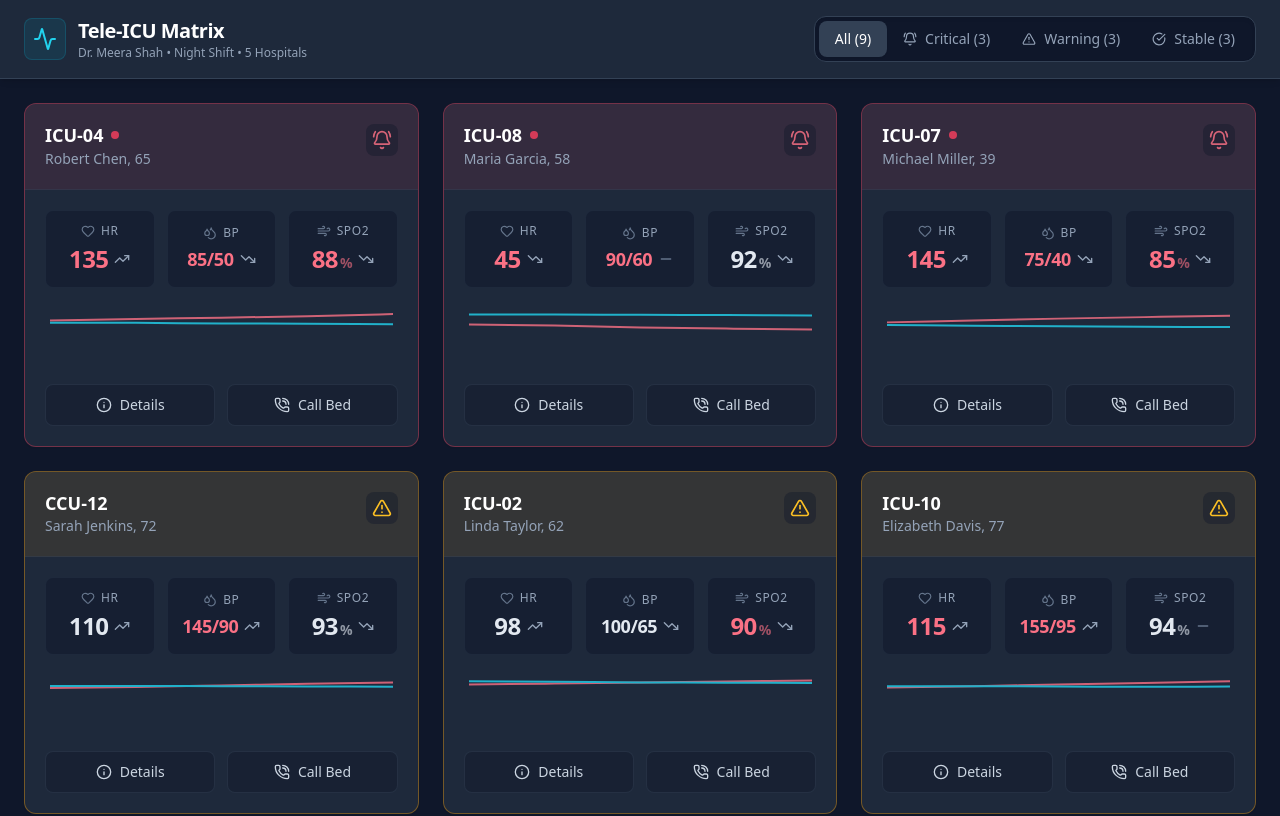
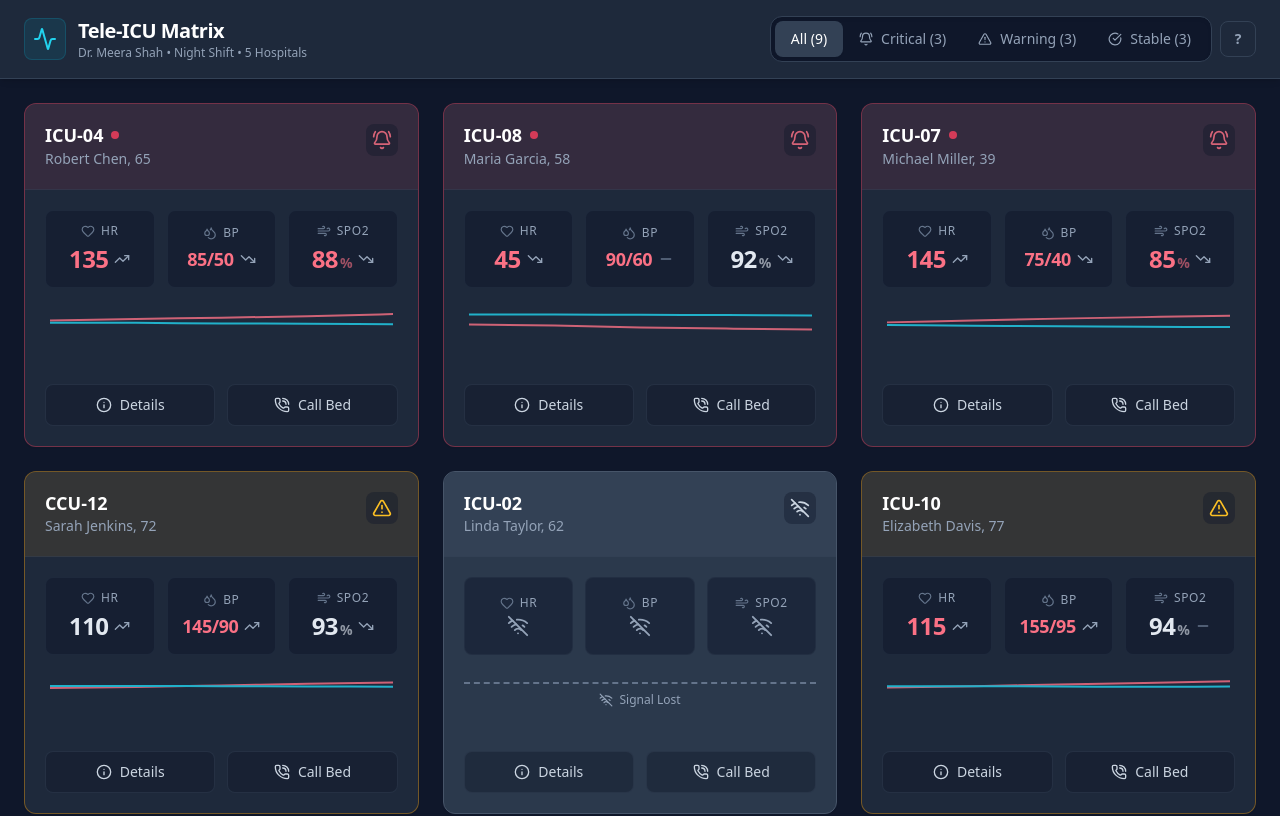
Before and after one commit to hmistry1331/Tele_ICU, a React (Vite) app: page / in a window 1280 px wide. Shown: the top 816 px of the page. Built offline with nearby package versions, Linux system fonts and the light colour scheme.

Commit message:
add help and documentation

```diff
--- a/tele_icu_command_center.tsx
+++ b/tele_icu_command_center.tsx
@@ -2,11 +2,11 @@ import React, { useState, useMemo } from 'react';
 import {
   Activity, PhoneCall, Info, AlertTriangle,
   CheckCircle, TrendingUp, TrendingDown, Minus,
-  Heart, Droplets, Wind, X, BellRing
+  Heart, Droplets, Wind, X, BellRing, WifiOff
 } from 'lucide-react';
 import { LineChart, Line, ResponsiveContainer, YAxis, XAxis, Tooltip } from 'recharts';
 
-type PatientStatus = 'critical' | 'warning' | 'stable';
+type PatientStatus = 'critical' | 'warning' | 'stable' | 'disconnected';
 type Trend = 'up' | 'down' | 'stable';
 type VitalLimit = 'high' | 'low' | 'normal';
 type Patient = {
@@ -99,7 +99,7 @@ const initialPatients: Patient[] = [
     notes: 'Stable on CPAP.'
   },
   {
-    id: 'PT-106', name: 'Linda Taylor', age: 62, hospital: 'Northway Clinic', bed: 'ICU-02', status: 'warning',
+    id: 'PT-106', name: 'Linda Taylor', age: 62, hospital: 'Northway Clinic', bed: 'ICU-02', status: 'disconnected',
     vitals: {
       hr: { value: 98, trend: 'up', limit: 'normal' },
       bp: { value: '100/65', trend: 'down', limit: 'normal' },
@@ -110,7 +110,7 @@ const initialPatients: Patient[] = [
       { time: '04:00', hr: 92, spo2: 92 }, { time: '05:00', hr: 95, spo2: 91 },
       { time: '06:00', hr: 98, spo2: 90 }
     ],
-    notes: 'Pneumonia, oxygen requirement increasing.'
+    notes: 'Connection Lost'
   },
   {
     id: 'PT-107', name: 'William Brown', age: 54, hospital: 'Eastside Health', bed: 'ICU-05', status: 'stable',
@@ -173,13 +173,14 @@ export default function TeleICUDashboard() {
     type: 'call' | 'details' | null;
     patient: Patient | null;
   }>({ isOpen: false, type: null, patient: null });
+  const [isHelpOpen, setIsHelpOpen] = useState(false);
 
   // 1. Calculate stats for the Top Navigation (Reduces Alarm Fatigue by providing summary)
   const stats = useMemo(() => {
     return {
       all: initialPatients.length,
       critical: initialPatients.filter(p => p.status === 'critical').length,
-      warning: initialPatients.filter(p => p.status === 'warning').length,
+      warning: initialPatients.filter(p => p.status === 'warning' || p.status === 'disconnected').length,
       stable: initialPatients.filter(p => p.status === 'stable').length,
     };
   }, []);
@@ -188,11 +189,11 @@ export default function TeleICUDashboard() {
   const sortedAndFilteredPatients = useMemo(() => {
     let filtered = initialPatients;
     if (filter !== 'all') {
-      filtered = initialPatients.filter(p => p.status === filter);
+      filtered = initialPatients.filter(p => p.status === filter || (filter === 'warning' && p.status === 'disconnected'));
     }
 
     // Sort logic: Critical (3) > Warning (2) > Stable (1)
-    const statusWeight: Record<PatientStatus, number> = { critical: 3, warning: 2, stable: 1 };
+    const statusWeight: Record<PatientStatus, number> = { critical: 3, warning: 2, disconnected: 2, stable: 1 };
 
     return filtered.sort((a, b) => {
       // Primary sort by status weight (descending)
@@ -228,8 +229,9 @@ export default function TeleICUDashboard() {
           </div>
         </div>
 
+        <div className="flex w-full md:w-auto max-w-full items-center gap-2">
           {/* Filter Controls / Summary Counters */}
-        <div className="flex w-full md:w-auto max-w-full overflow-x-auto bg-slate-900 p-1 rounded-xl border border-slate-700 shadow-inner">
+          <div className="flex min-w-0 flex-1 md:flex-none overflow-x-auto bg-slate-900 p-1 rounded-xl border border-slate-700 shadow-inner">
             <button
               onClick={() => setFilter('all')}
               className={`shrink-0 px-3 sm:px-4 py-2 rounded-lg text-xs sm:text-sm font-medium transition-all ${filter === 'all' ? 'bg-slate-700 text-white shadow-sm' : 'text-slate-400 hover:text-white hover:bg-slate-800'}`}
@@ -256,6 +258,16 @@ export default function TeleICUDashboard() {
             >
               <CheckCircle size={14} />
               Stable ({stats.stable})
+            </button>
+          </div>
+          <button
+            type="button"
+            onClick={() => setIsHelpOpen(true)}
+            aria-label="Open help"
+            title="Help"
+            className="shrink-0 inline-flex h-9 w-9 items-center justify-center rounded-lg border border-slate-700 text-sm font-bold text-slate-400 transition-colors hover:border-slate-500 hover:bg-slate-700 hover:text-white"
+          >
+            ?
           </button>
         </div>
       </header>
@@ -327,7 +339,7 @@ export default function TeleICUDashboard() {
                       <p className="text-xs text-slate-500 uppercase tracking-wider font-semibold mb-2">Current Status</p>
                       <span className={`inline-flex px-3 py-1 rounded-full text-xs font-bold uppercase tracking-wide
                         ${modalState.patient.status === 'critical' ? 'bg-rose-500/20 text-rose-400 border border-rose-500/30' :
-                          modalState.patient.status === 'warning' ? 'bg-amber-500/20 text-amber-400 border border-amber-500/30' :
+                          modalState.patient.status === 'warning' || modalState.patient.status === 'disconnected' ? 'bg-amber-500/20 text-amber-400 border border-amber-500/30' :
                           'bg-emerald-500/20 text-emerald-400 border border-emerald-500/30'}`}>
                         {modalState.patient.status}
                       </span>
@@ -336,6 +348,16 @@ export default function TeleICUDashboard() {
 
                   {/* Detailed Vitals Graph */}
                   <div className="bg-slate-900 p-5 rounded-xl border border-slate-700/50">
+                    {modalState.patient.status === 'disconnected' ? (
+                      <div className="h-48 flex flex-col items-center justify-center gap-4 text-slate-500">
+                        <div className="w-full border-t-2 border-dashed border-slate-600" />
+                        <div className="flex items-center gap-2 text-sm font-medium">
+                          <WifiOff size={18} />
+                          Signal Lost
+                        </div>
+                      </div>
+                    ) : (
+                      <>
                         <div className="flex flex-col sm:flex-row gap-3 justify-between sm:items-center mb-4">
                           <p className="text-xs text-slate-500 uppercase tracking-wider font-semibold">Vitals Trend (Last 5 Hours)</p>
                           <div className="flex flex-wrap gap-x-4 gap-y-2 text-xs font-medium">
@@ -357,6 +379,46 @@ export default function TeleICUDashboard() {
                             </LineChart>
                           </ResponsiveContainer>
                         </div>
+                      </>
+                    )}
+
+                    {isHelpOpen && (
+                      <div className="fixed inset-0 z-50 flex items-center justify-center p-4 bg-slate-950/80 backdrop-blur-sm">
+                        <div
+                          role="dialog"
+                          aria-modal="true"
+                          aria-labelledby="help-title"
+                          className="relative w-full max-w-md rounded-2xl border border-slate-600 bg-slate-800 p-6 shadow-2xl"
+                        >
+                          <button
+                            type="button"
+                            onClick={() => setIsHelpOpen(false)}
+                            aria-label="Close help"
+                            className="absolute right-4 top-4 p-1 text-slate-400 transition-colors hover:text-white"
+                          >
+                            <X size={20} />
+                          </button>
+                          <h2 id="help-title" className="mb-5 text-xl font-bold text-white">Quick Reference</h2>
+                          <div className="space-y-4 text-sm">
+                            <div className="flex items-center gap-3">
+                              <span className="h-3 w-3 rounded-full bg-rose-400" />
+                              <p className="text-slate-300"><span className="font-semibold text-rose-400">Red</span> = Critical</p>
+                            </div>
+                            <div className="flex items-center gap-3">
+                              <span className="h-3 w-3 rounded-full bg-amber-400" />
+                              <p className="text-slate-300"><span className="font-semibold text-amber-400">Yellow</span> = Warning</p>
+                            </div>
+                            <div className="flex items-center gap-3">
+                              <span className="h-3 w-3 rounded-full bg-slate-400" />
+                              <p className="text-slate-300"><span className="font-semibold text-slate-200">Gray</span> = Disconnected</p>
+                            </div>
+                            <p className="border-t border-slate-700 pt-4 leading-relaxed text-slate-400">
+                              Read the patient graphs from left to right: rising or falling lines show how vitals are changing over time.
+                            </p>
+                          </div>
+                        </div>
+                      </div>
+                    )}
                   </div>
 
                   <div className="bg-slate-900 p-5 rounded-xl border border-slate-700/50">
@@ -409,6 +471,13 @@ function PatientTile({ patient, onAction }: {
       headerBg: 'bg-slate-800',
       text: 'text-emerald-400',
       icon: <CheckCircle size={20} className="text-emerald-500/70" />
+    },
+    disconnected: {
+      border: 'border-slate-600',
+      bg: 'bg-slate-700/80',
+      headerBg: 'bg-slate-700',
+      text: 'text-slate-300',
+      icon: <WifiOff size={20} className="text-slate-300" />
     }
   }[patient.status];
 
@@ -442,12 +511,16 @@ function PatientTile({ patient, onAction }: {
           <div className="flex items-center gap-1.5 text-slate-400 text-xs font-medium mb-1 uppercase tracking-wider">
             <Heart size={14} className="text-slate-500" /> HR
           </div>
+          {patient.status === 'disconnected' ? (
+            <WifiOff size={22} className="text-slate-400" aria-label="No signal" />
+          ) : (
             <div className="flex items-center gap-1.5">
               <span className={`text-xl sm:text-2xl font-bold tracking-tight ${getVitalColor(patient.vitals.hr.limit)}`}>
                 {patient.vitals.hr.value}
               </span>
               <TrendIcon trend={patient.vitals.hr.trend} />
             </div>
+          )}
         </div>
 
         {/* Blood Pressure */}
@@ -455,12 +528,16 @@ function PatientTile({ patient, onAction }: {
           <div className="flex items-center gap-1.5 text-slate-400 text-xs font-medium mb-1 uppercase tracking-wider">
             <Droplets size={14} className="text-slate-500" /> BP
           </div>
+          {patient.status === 'disconnected' ? (
+            <WifiOff size={22} className="text-slate-400" aria-label="No signal" />
+          ) : (
             <div className="flex items-center gap-1.5">
               <span className={`text-base sm:text-lg font-bold tracking-tight ${getVitalColor(patient.vitals.bp.limit)}`}>
                 {patient.vitals.bp.value}
               </span>
               <TrendIcon trend={patient.vitals.bp.trend} />
             </div>
+          )}
         </div>
 
         {/* SpO2 */}
@@ -468,18 +545,28 @@ function PatientTile({ patient, onAction }: {
           <div className="flex items-center gap-1.5 text-slate-400 text-xs font-medium mb-1 uppercase tracking-wider">
             <Wind size={14} className="text-slate-500" /> SpO2
           </div>
+          {patient.status === 'disconnected' ? (
+            <WifiOff size={22} className="text-slate-400" aria-label="No signal" />
+          ) : (
             <div className="flex items-center gap-1.5">
               <span className={`text-xl sm:text-2xl font-bold tracking-tight flex items-baseline ${getVitalColor(patient.vitals.spo2.limit)}`}>
                 {patient.vitals.spo2.value}<span className="text-sm ml-0.5 opacity-60">%</span>
               </span>
               <TrendIcon trend={patient.vitals.spo2.trend} />
             </div>
+          )}
         </div>
 
       </div>
 
       {/* Mini Trend Sparkline */}
       <div className="px-3 sm:px-5 pb-4">
+        {patient.status === 'disconnected' ? (
+          <div className="h-10 flex flex-col items-center justify-center gap-2 text-xs font-medium text-slate-400">
+            <div className="w-full border-t-2 border-dashed border-slate-500" />
+            <span className="flex items-center gap-1.5"><WifiOff size={14} /> Signal Lost</span>
+          </div>
+        ) : (
           <div className="h-10 w-full opacity-80">
             <ResponsiveContainer width="100%" height="100%">
               <LineChart data={patient.history}>
@@ -488,6 +575,7 @@ function PatientTile({ patient, onAction }: {
               </LineChart>
             </ResponsiveContainer>
           </div>
+        )}
       </div>
 
       {/* Action Footer */}
```
Lines whose indentation alone changed are shown as unchanged.
